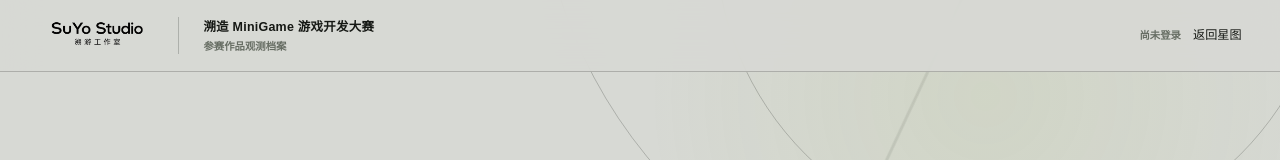
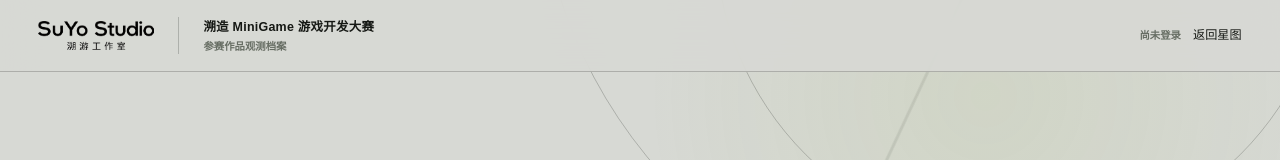
Before and after one commit to hippyever/SuYo_MiniGame, a website: page public/submit.html in a window 1280 px wide. Shown: the top 160 px of the page. Drawn offline with Linux system fonts and the light colour scheme; no server answers.

Commit message:
Align transparent logo bounds

```diff
--- a/public/submit.css
+++ b/public/submit.css
@@ -90,8 +90,25 @@ button { cursor: pointer; }
   backdrop-filter: blur(18px);
 }
 
-.submission-brand { display: block; width: 116px; }
-.submission-brand img { display: block; width: 100%; filter: invert(1); }
+.submission-brand {
+  position: relative;
+  display: block;
+  width: 116px;
+  /* Visible alpha bounds in the 881 x 299 source: x 104..796, y 48..223. */
+  aspect-ratio: 692 / 175;
+  overflow: hidden;
+}
+.submission-brand img {
+  position: absolute;
+  top: 0;
+  left: 0;
+  display: block;
+  width: 127.312138%;
+  max-width: none;
+  height: auto;
+  filter: invert(1);
+  transform: translate(-11.804767%, -16.053512%);
+}
 @media (prefers-color-scheme: light) { .submission-brand img { filter: none; } }
 .submission-event { display: grid; gap: 1px; border-left: 1px solid var(--line); margin-left: 24px; padding-left: 24px; }
 .submission-event strong { font-size: .78rem; letter-spacing: .02em; }
```
